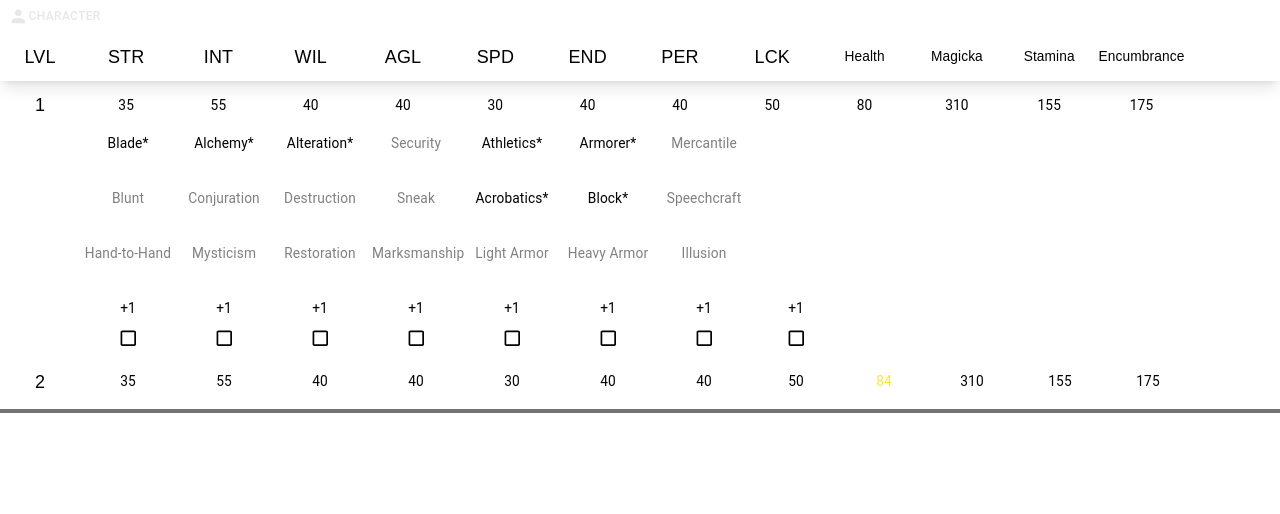
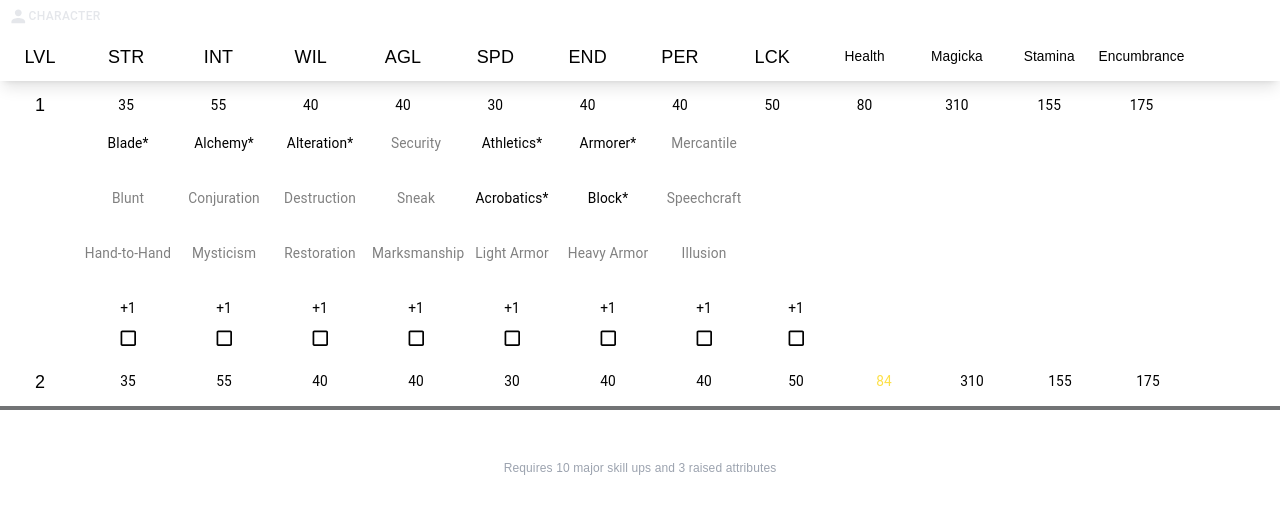
Before and after one commit to ScottMcDermid/oblivion-planner, a Next.js app: page / in a window 1280 px wide. Shown: the top 514 px of the page. Built offline with nearby package versions, Linux system fonts and the light colour scheme.

Commit message:
improved level up button

```diff
--- a/src/app/page.tsx
+++ b/src/app/page.tsx
@@ -242,7 +242,7 @@ export default function Home() {
 
               {/* Table Footer */}
               <Box
-                className="grid w-full grid-cols-[3rem_1fr_1fr_1fr_1fr_1fr_1fr_1fr_1fr_1fr] place-items-center sm:grid-cols-[5rem_1fr_1fr_1fr_1fr_1fr_1fr_1fr_1fr_1fr] xl:grid-cols-[5rem_1fr_1fr_1fr_1fr_1fr_1fr_1fr_1fr_1fr_1fr_1fr_1fr_1fr]"
+                className="grid w-full grid-cols-[3rem_1fr_1fr_1fr_1fr_1fr_1fr_1fr_1fr_1fr] place-items-center pb-24 sm:grid-cols-[5rem_1fr_1fr_1fr_1fr_1fr_1fr_1fr_1fr_1fr] xl:grid-cols-[5rem_1fr_1fr_1fr_1fr_1fr_1fr_1fr_1fr_1fr_1fr_1fr_1fr_1fr]"
                 sx={{ gridAutoRows: 'minmax(3rem, auto)' }}
               >
                 <ModifyLevelRow
--- a/src/components/ModifyLevelRow.tsx
+++ b/src/components/ModifyLevelRow.tsx
@@ -258,8 +258,11 @@ export default function ModifyLevelRow({
             ? { disabled: true }
             : {})}
         >
-          <ArrowUpwardIcon />
+          <ArrowUpwardIcon /> <span className="pt-1">Level Up</span>
         </Button>
+        <div className="w-full py-2 text-center text-xs text-gray-400">
+          Requires 10 major skill ups and 3 raised attributes
+        </div>
       </div>
     </>
   );
```
